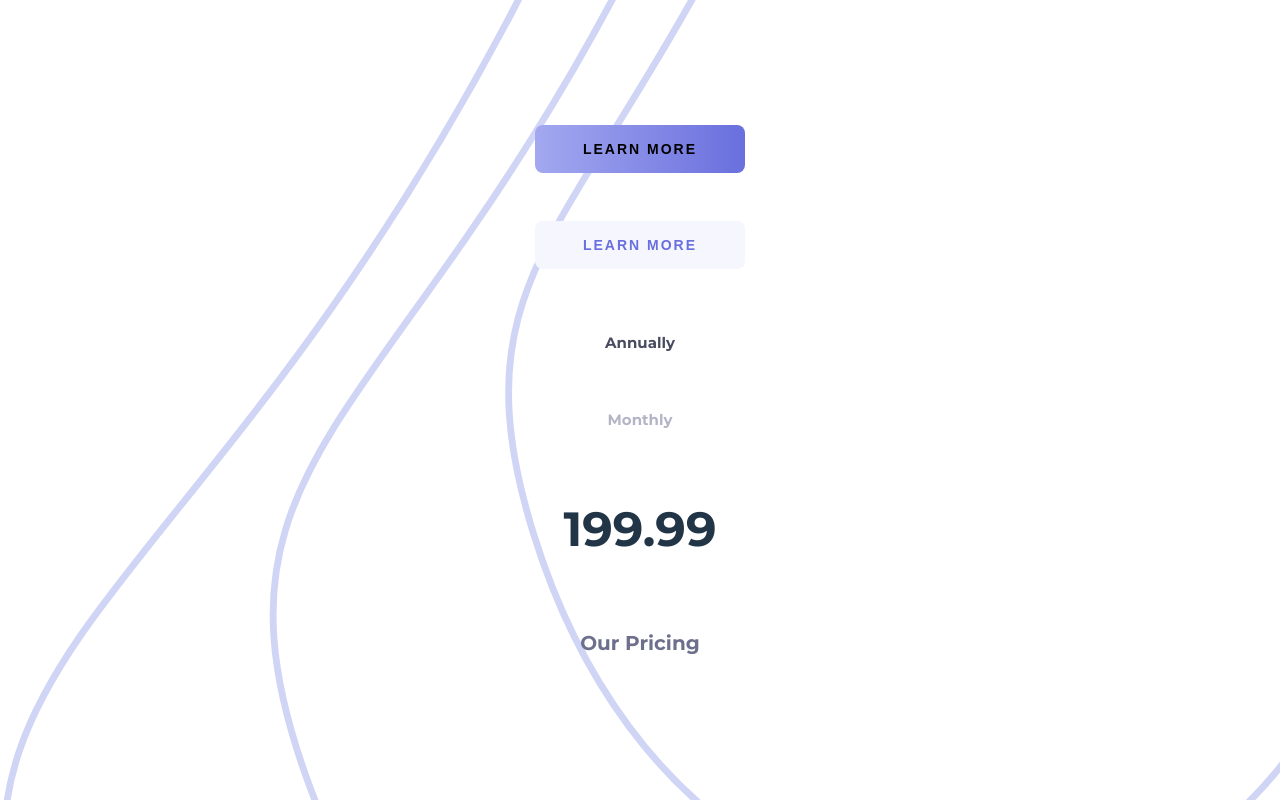
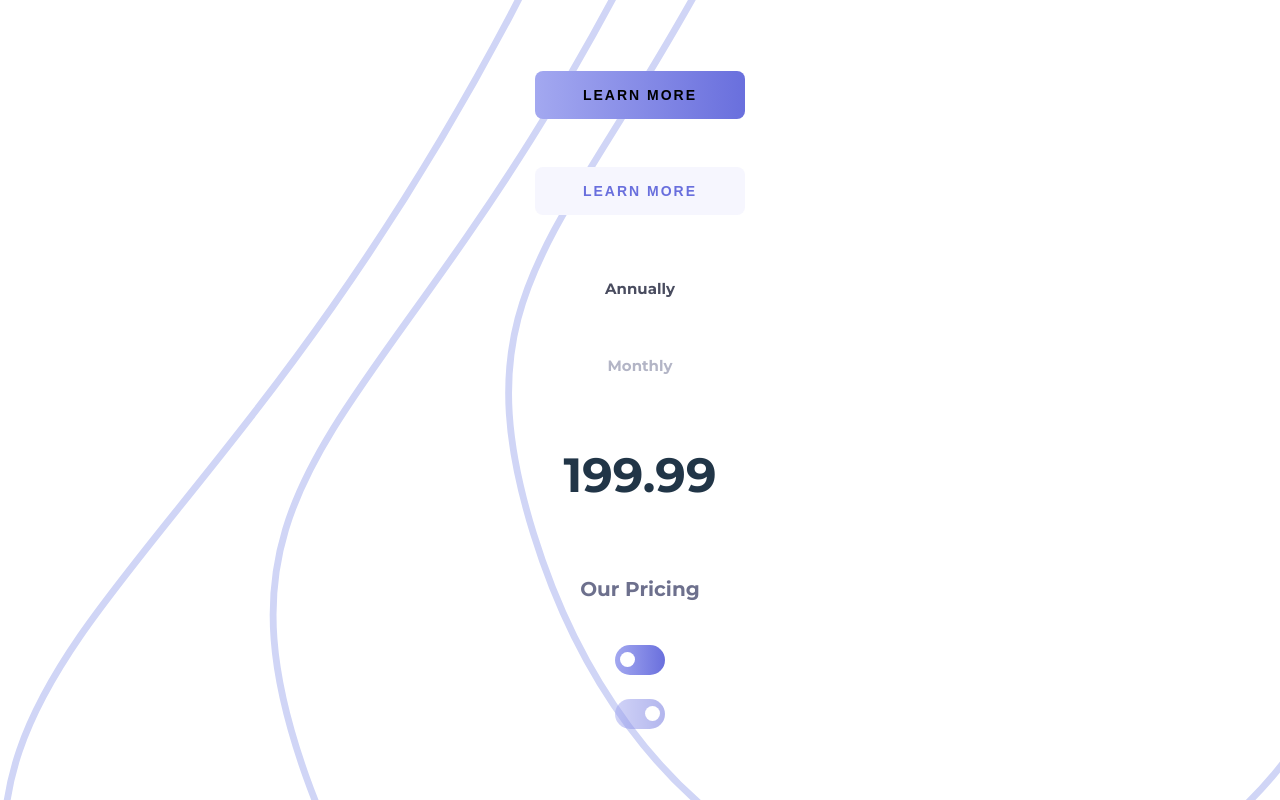
Before and after one commit to carlasofb/fm-pricing-component-with-toggle, a React (Vite) app: page / in a window 1280 px wide. Built offline with nearby package versions, Linux system fonts and the light colour scheme.

Commit message:
Adding Toggle component

```diff
--- a/src/App.tsx
+++ b/src/App.tsx
@@ -2,6 +2,7 @@ import "./App.css";
 import Button from "./components/Button/Button";
 import Text from "./components/Text/Text";
 import Heading from "./components/Heading/Heading";
+import Toggle from "./components/Toggle/Toggle";
 
 function App() {
   return (
@@ -27,6 +28,10 @@ function App() {
       <Heading level="h2" style="tinted">
         Our Pricing
       </Heading>
+      <br />
+      <Toggle value={false} />
+      <br />
+      <Toggle value={true} />
     </div>
   );
 }
--- /dev/null
+++ b/src/components/Toggle/Toggle.tsx
@@ -0,0 +1,20 @@
+import { FC, useState } from "react";
+import { ToggleProps } from "./types";
+import "./toggle.scss";
+
+const Toggle: FC<ToggleProps> = ({ value, className = "" }: ToggleProps) => {
+  const [isOn, setIsOn] = useState(value);
+
+  return (
+    <div
+      className={`toggle ${isOn ? "toggle--on" : ""} ${className}`}
+      onClick={() => setIsOn(!isOn)}
+    >
+      <div className="toggle__knob">
+        <input type="checkbox" />
+      </div>
+    </div>
+  );
+};
+
+export default Toggle;
--- /dev/null
+++ b/src/components/Toggle/toggle.scss
@@ -0,0 +1,41 @@
+.toggle {
+    width: 50px;
+    height: 30px;
+    position: relative;
+    background: linear-gradient(to right, hsl(236, 72%, 79%), hsl(237, 63%, 64%));
+    border-radius: 20px;
+    cursor: pointer;
+    display: flex;
+    align-items: center;
+    justify-content: start;
+    transition: 2s, left 0s;
+
+    &__knob {
+        appearance: none;
+        -webkit-appearance: none;
+        border-radius: 50%;
+        height: 15px;
+        width: 15px;
+        left: 5px;
+        position: relative;
+        background-color: white;
+        transition: 400ms, left 0s;
+    }
+
+    &--on {
+        opacity: 0.5;
+        justify-content: end;
+
+        .toggle__knob {
+            left: -5px;
+        }
+    }
+
+    &:focus-visible {
+        outline: none;
+    }
+
+    input[type="checkbox"] {
+        display: none;
+    }
+}
--- /dev/null
+++ b/src/components/Toggle/types.d.ts
@@ -0,0 +1,4 @@
+export interface ToggleProps {
+    value: boolean;
+    className?: string;
+}
```
